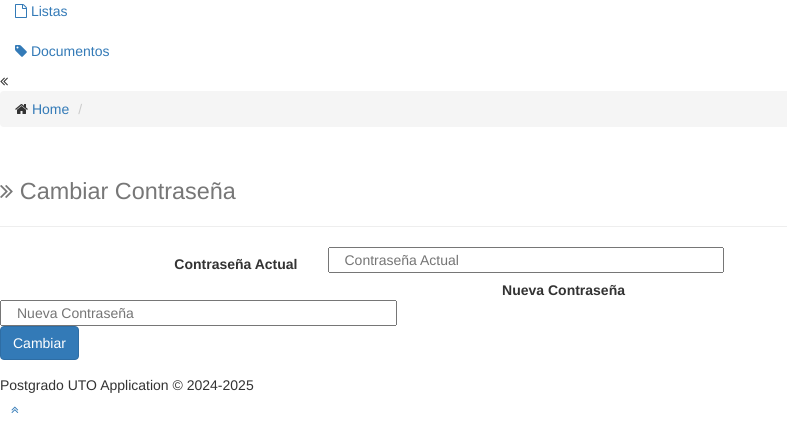
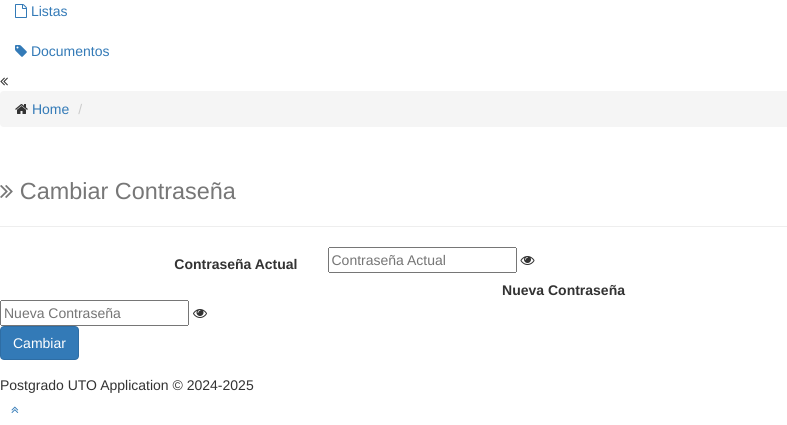
Before and after one commit to adimerpaul/diplomado, a PHP site: the page made by application/views/cambiar.php in a window 1280 px wide. Shown: the part 480-905 px from the top of the page, without its empty margins (0-787 px from the left). Run offline with PHP 8.4, Linux system fonts and the light colour scheme; the template is opened without the code that fills it, so the values that code supplies are empty; a user stored in the database is signed in; some libraries are stand-ins or nearby versions.

Commit message:
actulizado el para ver el password

```diff
--- a/application/controllers/Programas.php
+++ b/application/controllers/Programas.php
@@ -265,8 +265,8 @@ WHERE idprograma='$idprograma'");
         $pdf->Image('assets/images/uto.png', 10, 5, 20);
         $pdf->SetMargins(0, 0, 0);
         $pdf->SetFont('times', 'BI', 12);
-        $pdf->Text(0, 5, "UNIVERSIDAD TECNICA DE ORURO ", 0, 0, true, 0, 0, 'C');
-        $pdf->Text(0, 10, "DIRECCION DE POSTGRADO", 0, 0, true, 0, 0, 'C');
+        $pdf->Text(0, 5, "UNIVERSIDAD TÉCNICA DE ORURO", 0, 0, true, 0, 0, 'C');
+        $pdf->Text(0, 10, "DIRECCIÓN DE POSTGRADO", 0, 0, true, 0, 0, 'C');
         $pdf->SetFont('times', 'BI', 15);
     }
 }
--- a/application/views/cambiar.php
+++ b/application/views/cambiar.php
@@ -14,11 +14,13 @@
                 <div class="form-group">
                     <label class="col-sm-3 control-label no-padding-right" for="form-field-1"> Contraseña Actual </label>
                     <div class="col-sm-9">
-                        <input type="password" id="form-field-1" placeholder="Contraseña Actual" class="col-xs-10 col-sm-5" name="clave" required/>
+                        <input type="password" id="form-field-1" placeholder="Contraseña Actual" name="clave" required/>
+                        <i class="ace-icon fa fa-eye" onclick="cambioPass()"></i>
                     </div>
                     <label class="col-sm-3 control-label no-padding-right" for="form-field-1"> Nueva Contraseña </label>
                     <div class="col-sm-9">
-                        <input type="password" id="form-field-2" placeholder="Nueva Contraseña" class="col-xs-10 col-sm-5" name="clave2" required/>
+                        <input type="password" id="form-field-2" placeholder="Nueva Contraseña" name="clave2" required/>
+                        <i class="ace-icon fa fa-eye" onclick="cambioPass2()"></i>
                     </div>
                     <div class="col-sm-12 center">
                         <button type="submit" class="btn btn-primary">Cambiar</button>
@@ -30,6 +32,16 @@
 </div>
 <script >
 window.onload=function (e) {
+    var showPass = false;
+    var showPass2 = false;
+    cambioPass = function () {
+        showPass = !showPass;
+        document.getElementById('form-field-1').type = showPass ? 'text' : 'password';
+    }
+    cambioPass2 = function () {
+        showPass2 = !showPass2;
+        document.getElementById('form-field-2').type = showPass2 ? 'text' : 'password';
+    }
     $('#cambiarContreseña').submit(function (e) {
         e.preventDefault();
         var data = $(this).serialize();
--- a/application/views/modulos.php
+++ b/application/views/modulos.php
@@ -96,7 +96,7 @@ INNER JOIN programa p ON p.idprograma=m.idprograma");
                     <div class="form-group row">
                         <label  class="col-sm-3 col-form-label">Docente</label>
                         <div class="col-sm-9">
-                            <select type="text" class="form-control" placeholder="iddocente" name="iddocente" required>
+                            <select type="text" class="form-control" placeholder="iddocente" name="iddocente" id="iddocenteseacrh" required>
                                 <option value="">Seleccionar...</option>
                                 <?php
                                 $query=$this->db->query("SELECT * FROM docente d
@@ -111,7 +111,7 @@ INNER JOIN persona p ON p.idpersona=d.idpersona");
                     <div class="form-group row">
                         <label  class="col-sm-3 col-form-label">Programa</label>
                         <div class="col-sm-9">
-                            <select type="text" class="form-control" placeholder="idprograma" name="idprograma" required>
+                            <select type="text" class="form-control" placeholder="idprograma" name="idprograma" id="iddocentesearch" required>
                                 <option value="">Seleccionar...</option>
                                 <?php
                                 $query=$this->db->query("SELECT * FROM programa WHERE estado='ACTIVO'");
@@ -213,6 +213,8 @@ INNER JOIN persona p ON p.idpersona=d.idpersona");
 </div>
 <script !src="">
     window.onload=function (e) {
+        $('#iddocenteseacrh').select2();
+        $('#iddocentesearch').select2();
         var eli =document.getElementsByClassName('eli');
         for (var i=0;i<eli.length;i++){
             eli[i].addEventListener('click',function (e) {
--- a/application/views/programas.php
+++ b/application/views/programas.php
@@ -148,7 +148,7 @@ INNER JOIN persona p ON p.idpersona=d.idpersona");
                     <div class="form-group row">
                         <label  class="col-sm-3 col-form-label">Nombre del programa</label>
                         <div class="col-sm-9">
-                            <input type="text" class="form-control" placeholder="nombre" name="nombre" required>
+                            <input type="text" class="form-control" placeholder="nombre" name="nombre" required maxlength="55">
                         </div>
                     </div>
                     <div class="form-group row">
```
